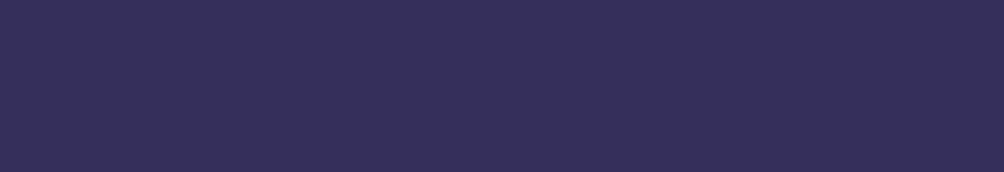
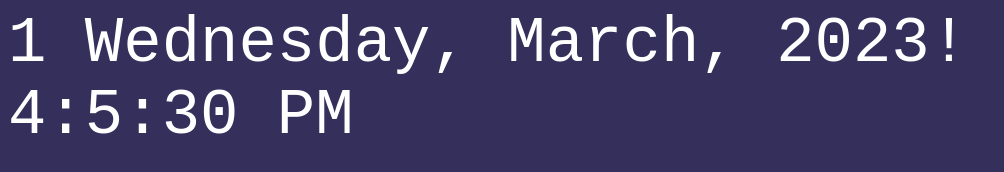
Before and after one commit to shaikrasheed99/digital-clock, a plain HTML site: page index.html in a window 1280 px wide. Shown: the whole page, without its empty margins (0-1004 px from the left). Drawn offline with Linux system fonts and the light colour scheme.

Commit message:
Add. Date & Time functionality

```diff
--- /dev/null
+++ b/app.js
@@ -0,0 +1,43 @@
+const days = [
+    'Sunday', 'Monday', 'Tuesday',
+    'Wednesday', 'Thursday', 'Friday',
+    'Saturday'
+];
+const months = [
+    'January', 'February', 'March',
+    'April', 'May', 'June', 'July',
+    'August', 'September', 'October',
+    'November', 'December'
+];
+const dateElement = document.querySelector('.date');
+const timeElement = document.querySelector('.time');
+
+const createDateAndTime = () => {
+    const today = new Date();
+
+    const date = today.getDate();
+    const day = today.getDay();
+    const month = today.getMonth();
+    const year = today.getFullYear();
+    const hours = today.getHours();
+    const minutes = today.getMinutes();
+    const seconds = today.getSeconds();
+    const noon = (hours < 12) ? "AM" : "PM";
+
+    const dateTemplate = `
+        <span>${date}</span>
+        <span>${days[day]}</span>,
+        <span>${months[month]}</span>,
+        <span>${year}</span>!
+    `;
+
+    const timeTemplate = `
+        <span>${hours - 12}</span>:<span>${minutes}</span>:<span>${seconds}</span> <span>${noon}</span>
+    `;
+
+    dateElement.innerHTML = dateTemplate;
+    timeElement.innerHTML = timeTemplate;
+};
+
+const oneSecond = 1000;
+setInterval(createDateAndTime, oneSecond);
--- a/index.html
+++ b/index.html
@@ -12,5 +12,7 @@
             <div class="date"></div>
             <div class="time"></div>
         </div>
+
+        <script src="app.js"></script>
     </body>
 </html>
```
